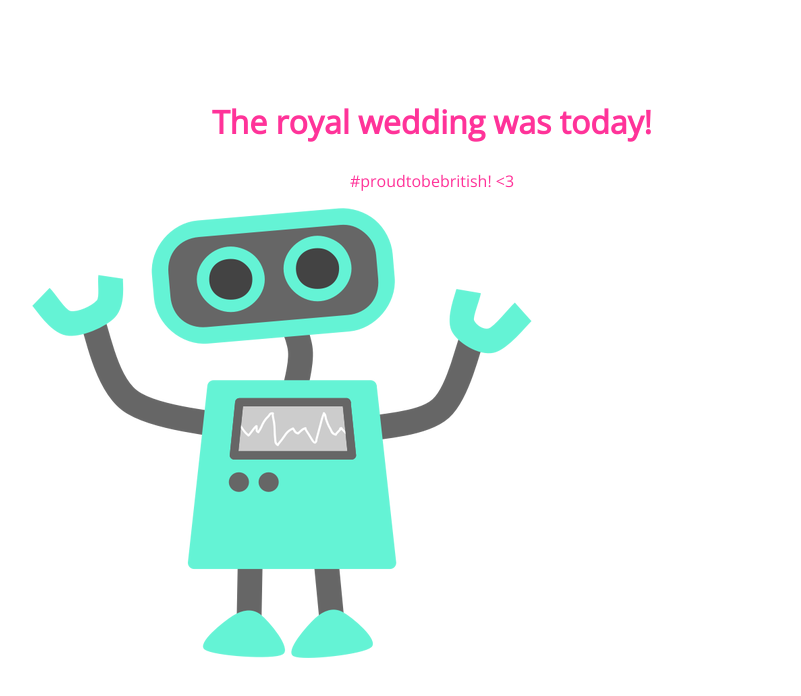
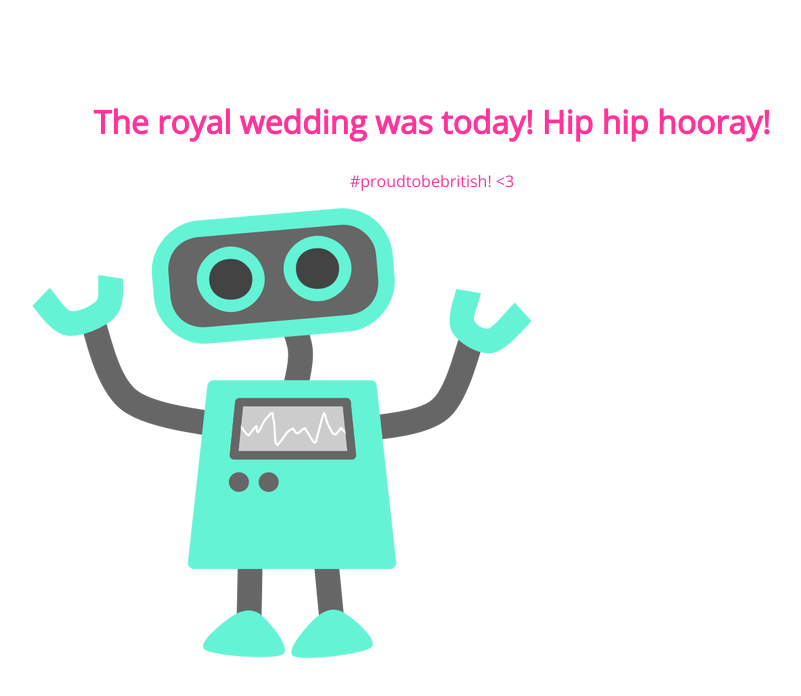
Before and after one commit to amandaJreidy/105-project, a plain HTML site: page index.html in a window 1280 px wide. Shown: the whole page, without its empty margins (208-1009 px from the left). Drawn offline with nearby package versions, Linux system fonts and the light colour scheme.

Commit message:
h1 content amend

```diff
--- a/index.html
+++ b/index.html
@@ -8,7 +8,7 @@
 </head>
 <body>
 	<section>
-		<h1>The royal wedding was today!</h1>
+		<h1>The royal wedding was today! Hip hip hooray!</h1>
 		<p>#proudtobebritish! <3</p>
 		<img src="img/happy-blue-robot.png">
 	</section>
```
